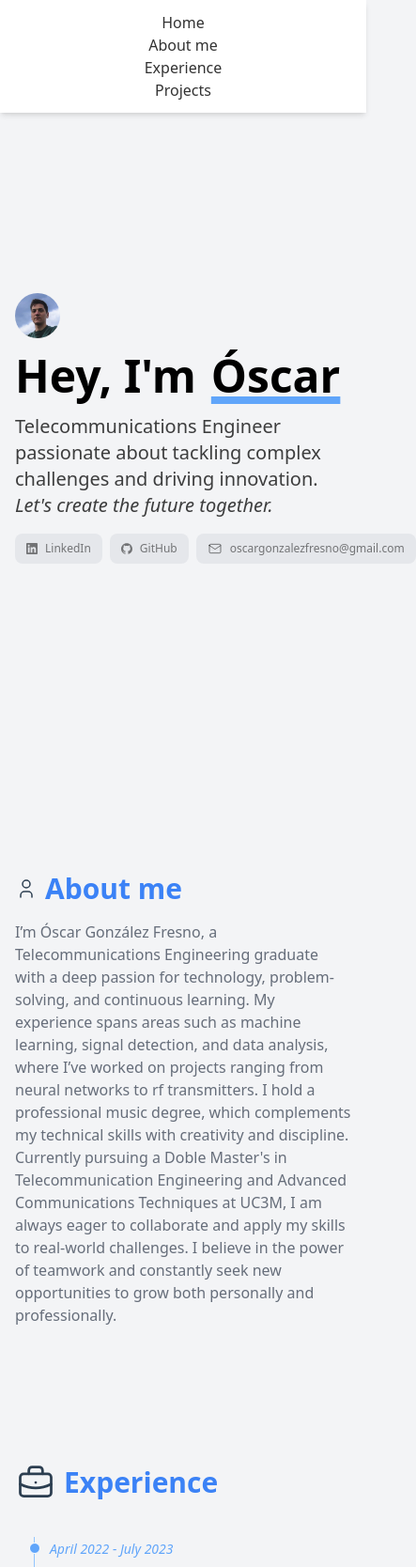
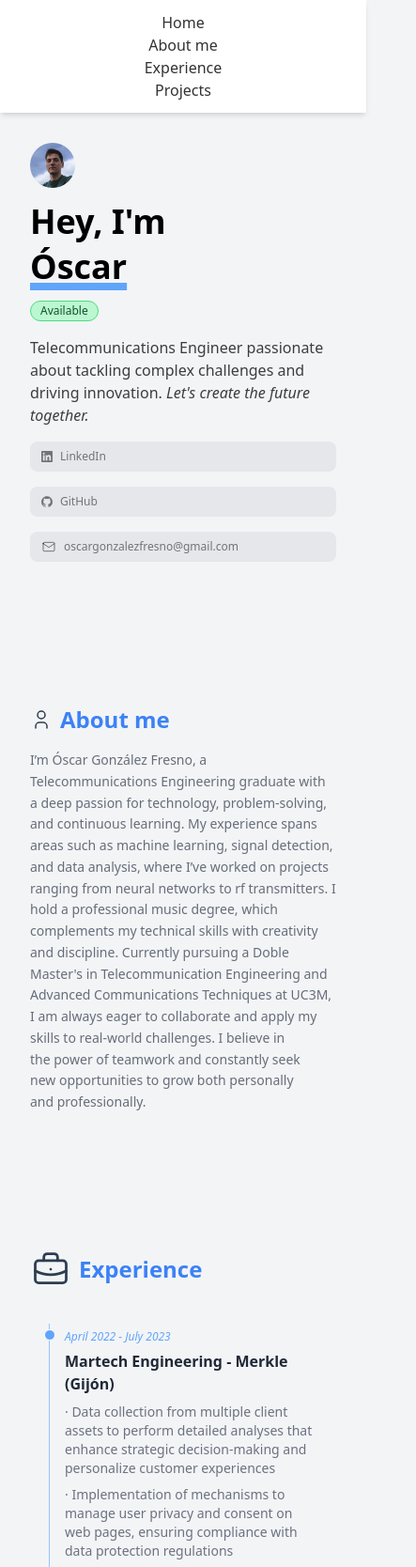
Before and after one commit to oscgf/portfolio, an Astro site: page / in a window 390 px wide. Shown: the top 1668 px of the page at 94% size, 443 px wide, since content can reach past the window. Built offline with nearby package versions, Linux system fonts and the light colour scheme; Astro itself is replaced by a stand-in of ours.

Commit message:
Add Full Responsive

```diff
--- a/src/components/About.astro
+++ b/src/components/About.astro
@@ -1,3 +1,3 @@
-<h2 class="text-gray-700 opacity-75 text-wrap">
+<h2 class="text-gray-700 opacity-75 text-pretty text-sm sm:text-base lg:text-xl leading-relaxed">
     I’m Óscar González Fresno, a Telecommunications Engineering graduate with a deep passion for technology, problem-solving, and continuous learning. My experience spans areas such as machine learning, signal detection, and data analysis, where I’ve worked on projects ranging from neural networks to rf transmitters. I hold a professional music degree, which complements my technical skills with creativity and discipline. Currently pursuing a Doble Master's in Telecommunication Engineering and Advanced Communications Techniques at UC3M, I am always eager to collaborate and apply my skills to real-world challenges. I believe in the power of teamwork and constantly seek new opportunities to grow both personally and professionally.
 </h2>
--- a/src/components/Badge.astro
+++ b/src/components/Badge.astro
@@ -1,3 +1,3 @@
-<span class="bg-green-200 text-green-900 text-xs font-medium me-2 px-2.5 py-0.5 rounded-full dark:bg-gray-700 dark:text-blue-400 border border-green-400">
+<span class="bg-green-200 text-green-900 text-xs font-medium me-2 px-2.5 py-0.5 rounded-full border border-green-400">
     <slot />
 </span>
--- a/src/components/ExperienceItem.astro
+++ b/src/components/ExperienceItem.astro
@@ -9,6 +9,10 @@ const { title, description, date } = Astro.props;
 ---
 
 <div class="absolute w-3 h-3 bg-blue-400 rounded-full mt-1.5 -start-1.5 border border-white"></div>
-<time class="mb-1 text-sm font-normal leading-none text-blue-400 italic">{date}</time>
-<h3 class="text-lg font-semibold text-gray-800 py-1">{title}</h3>
-{description.map(text=><p class="py-1 text-base font-normal text-gray-500 text-pretty"> · {text}</p>)}
+<time class="mb-1 text-xs sm:text-sm font-normal leading-none text-blue-400 italic">{date}</time>
+<h3 class="sm:text-lg font-semibold text-gray-800 py-1">{title}</h3>
+    {description.map(text => (
+        <p class="py-1 text-sm sm:text-base font-normal text-gray-500">
+            · {text}
+        </p>
+    ))}
--- a/src/components/Footer.astro
+++ b/src/components/Footer.astro
@@ -1,7 +1,7 @@
 <footer class="m-4">
     <div class="w-full max-w-screen-xl mx-auto p-4 md:py-8">
         <hr class="my-6 border-gray-500 sm:mx-auto lg:my-8" />
-        <div class="flex justify-between items-center">
+        <div class="flex justify-between items-center gap-x-4">
             <span class="block text-sm text-gray-500 sm:text-center">
                 © 2024 Óscar González Fresno. Some Rights Reserved.
             </span>
--- a/src/components/Hero.astro
+++ b/src/components/Hero.astro
@@ -5,10 +5,11 @@ import SocialPill from './SocialPill.astro'
 import GitHub from './icons/GitHub.astro'
 import Mail from './icons/Mail.astro'
 
-const is_available = false;
+const is_available = true;
+const mail = "oscargonzalezfresno@gmail.com";
 ---
 
-<section id="Hero" class="w-full mx-auto lg:w-[740px] py-44 pb-30 px-4">
+<section id="Hero" class="w-full mx-auto lg:w-[740px] py-22 sm:py-44 pb-30 px-4">
     <!-- Image -->
     <img
         src="/portfolio/images/avatar.jpg"
@@ -17,30 +18,33 @@ const is_available = false;
     />
 
     <!-- Title -->
-    <h1 class="text-black text-5xl font-bold flex flex-row gap-x-4 pb-4">
+    <h1 class="text-black text-4xl sm:text-5xl font-bold flex flex-col md:flex-row gap-2 md:gap-4 pb-4 items-start">
         Hey, I'm
-        <span class="underline underline-offset-3 decoration-8 decoration-blue-400 dark:decoration-blue-600">Óscar</span>
+        <span class="underline underline-offset-3 decoration-8 decoration-blue-400 dark:decoration-blue-600">
+            Óscar
+        </span>
 
-        {is_available &&
+        {is_available && (
         <a
             href="https://www.linkedin.com/in/oscarglezfresno/"
             target="_blank"
             rel="noopener noreferrer"
-            class="flex justify-center items-center"
+            class="flex justify-center items-center mt-2 md:mt-0"
         >
             <Badge>Available</Badge>
-        </a>}
-
+        </a>
+        )}
     </h1>
 
+
     <!-- Text -->
-    <h2 class="text-black text-xl opacity-75 text-wrap">
+    <h2 class="text-black sm:text-xl opacity-75 text-wrap">
         Telecommunications Engineer passionate about tackling complex challenges and driving innovation.
         <span class="italic">Let's create the future together.</span>
     </h2>
 
     <!-- Social -->
-    <nav class="flex gap-x-2 mt-4">
+    <nav class="flex flex-col gap-2 mt-4 sm:flex-row sm:gap-x-4">
         <SocialPill href="https://www.linkedin.com/in/oscarglezfresno/">
             <LinkedIn class="size-3"/>
             LinkedIn
@@ -53,7 +57,7 @@ const is_available = false;
 
         <SocialPill href="mailto:oscargonzalezfresno@gmail.com">
             <Mail class="size-4"/>
-            oscargonzalezfresno@gmail.com
+            {mail}
         </SocialPill>
     </nav>
 </section>
--- a/src/components/ProjectItem.astro
+++ b/src/components/ProjectItem.astro
@@ -9,10 +9,10 @@ interface Props {
 const { href, title, body, src } = Astro.props;
 ---
 
-<a href={href ? href : "#projects"} class="flex flex-col items-center bg-white border border-gray-200 rounded-lg shadow w-full md:flex-row  hover:bg-gray-100">
-    <img class="object-cover w-full rounded-t-lg h-96 md:h-auto md:w-48 md:rounded-none md:rounded-s-lg" src={src} alt="">
+<a href={href ? href : "#projects"} class="flex flex-col items-center bg-white border border-gray-200 rounded-lg shadow w-full md:flex-row hover:bg-gray-100">
+    <img class="object-cover w-full h-48 rounded-t-lg md:h-auto md:w-48 md:rounded-none md:rounded-l-lg" src={src} alt="">
     <div class="flex flex-col justify-between p-4 leading-normal">
-        <h5 class="mb-2 text-2xl font-bold tracking-tight text-gray-900">{title}</h5>
-        <p class="mb-3 font-normal text-gray-700">{body}</p>
+        <h5 class="mb-2 text-xl md:text-2xl font-bold tracking-tight text-gray-900">{title}</h5>
+        <p class="mb-3 font-normal text-gray-700 text-sm md:text-base">{body}</p>
     </div>
 </a>
--- a/src/components/SectionContainer.astro
+++ b/src/components/SectionContainer.astro
@@ -5,23 +5,21 @@ import Language from './icons/Language.astro';
 import User from './icons/User.astro';
 
 interface Props {
-	title?: string;
-    className?: string;
-    id?: string;
+	title: string;
+    id: string;
 }
 
-const { title } = Astro.props || '';
-const { className } = Astro.props || '';
-const { id } = Astro.props || '';
+const { title, id } = Astro.props;
 ---
 
-<section id={id} class=`w-full mx-auto px-4 lg:w-[740px] ${className}`>
+<section id={id} class="w-full mx-auto px-4 lg:w-[740px]">
     <div class="h-32 sm:h-16"></div>
-    <h2 class="text-3xl font-bold text-blue-500 py-4 flex gap-x-2 items-center">
-        {title === 'Experience' && <Briefcase class="size-6"/>}
-        {title === 'Projects' && <Terminal class="size-6"/>}
-        {title === 'Languages' && <Language class="size-6"/>}
-        {title === 'About me' && <User class="size-6"/>}
-        {title}</h2>
+    <h2 class="text-2xl sm:text-3xl font-bold text-blue-500 py-4 flex gap-x-2 items-center">
+        {title === 'Experience' && <Briefcase class="size-5 sm:size-6" />}
+        {title === 'Projects' && <Terminal class="size-5 sm:size-6" />}
+        {title === 'Languages' && <Language class="size-5 sm:size-6" />}
+        {title === 'About me' && <User class="size-5 sm:size-6" />}
+        {title}
+    </h2>
     <slot />
 </section>
--- a/src/components/SocialPill.astro
+++ b/src/components/SocialPill.astro
@@ -1,5 +1,5 @@
 <a href={Astro.props.href}
-    class="font-medium rounded-lg text-xs px-3 py-2 text-center inline-flex items-center focus:ring-gray-600 bg-gray-200 text-black/50 hover:bg-gray-400 mb-2 gap-x-2 hover:scale-105 transition-transform duration-100"
+    class="min-w-max font-medium rounded-lg text-xs px-3 py-2 text-center inline-flex items-center focus:ring-gray-600 bg-gray-200 text-black/50 hover:bg-gray-400 mb-2 gap-x-2 hover:scale-105 transition-transform duration-100"
     target="_blank"
     rel="noopener noreferrer"
 >
--- a/src/layouts/Layout.astro
+++ b/src/layouts/Layout.astro
@@ -15,7 +15,7 @@ const { title } = Astro.props;
 	<head>
 		<meta charset="UTF-8" />
 		<meta name="description" content="Hi, I'm Óscar González Fresno. I'm a Telecommunications Engineer and this is my portfolio" />
-		<meta name="viewport" content="width=device-width" />
+		<meta name="viewport" content="width=device-width, initial-scale=1.0" />
 		<link rel="icon" type="image/svg+xml" href="/favicon.svg" />
 		<meta name="generator" content={Astro.generator} />
 		<title>{title}</title>
--- a/src/pages/index.astro
+++ b/src/pages/index.astro
@@ -8,7 +8,7 @@ import About from '../components/About.astro';
 ---
 
 <Layout title="Portfolio - Óscar González Fresno">
-	<main>
+	<main class="w-full p-4 md:p-6 lg:p-8">
 		<!-- Hero Section -->
 		<Hero />
 
```
